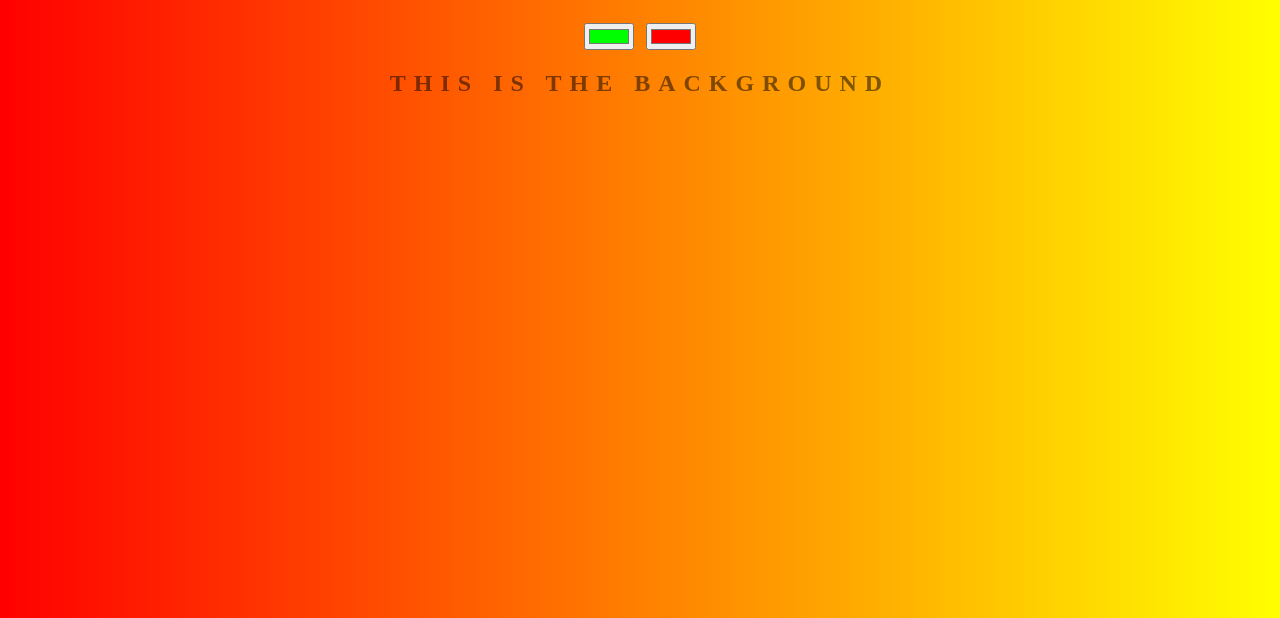
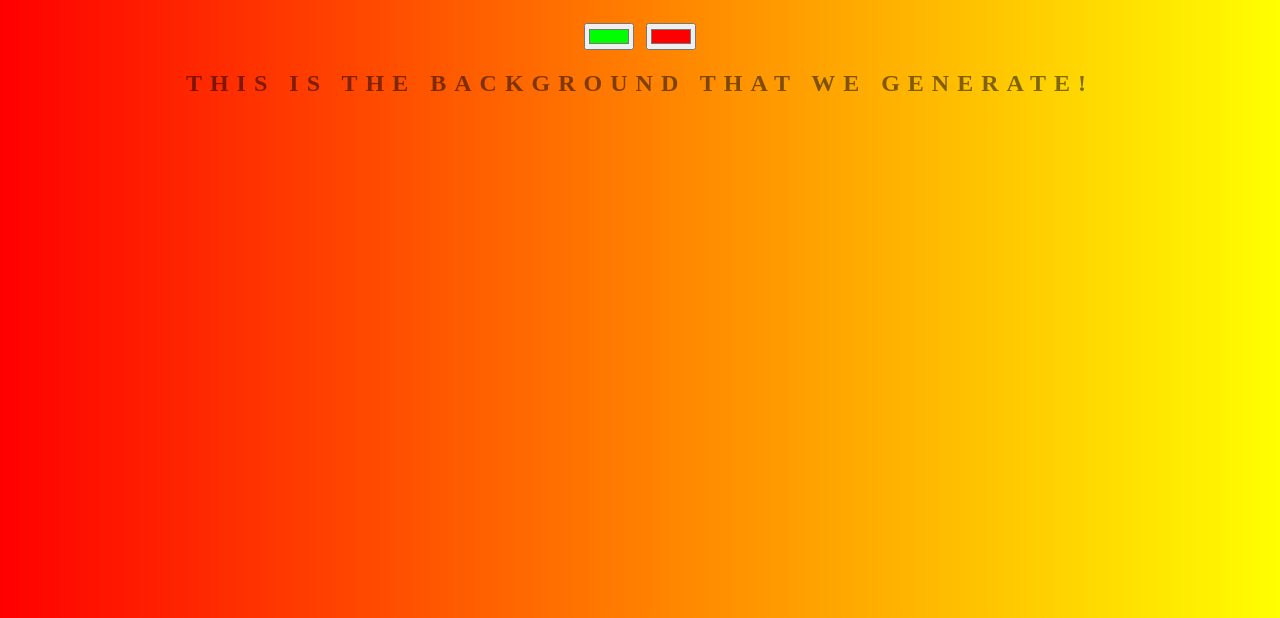
Before and after one commit to bpat74/Background-Generator, a plain HTML site: page index.html in a window 1280 px wide. Shown: the part 182-800 px from the top of the page. Drawn offline with Linux system fonts and the light colour scheme.

Commit message:
first change

```diff
--- a/index.html
+++ b/index.html
@@ -8,7 +8,7 @@
 	<h1>Background Generator!</h1>
 	<input class="color1" type="color" name="color1" value="#00ff00">
 	<input class="color2" type="color" name="color2" value="#ff0000">
-	<h2>This is the background</h2>
+	<h2>This is the background that we generate!</h2>
 	<h3></h3>
 	<script type="text/javascript" src="script.js"></script>
 </body>
```
